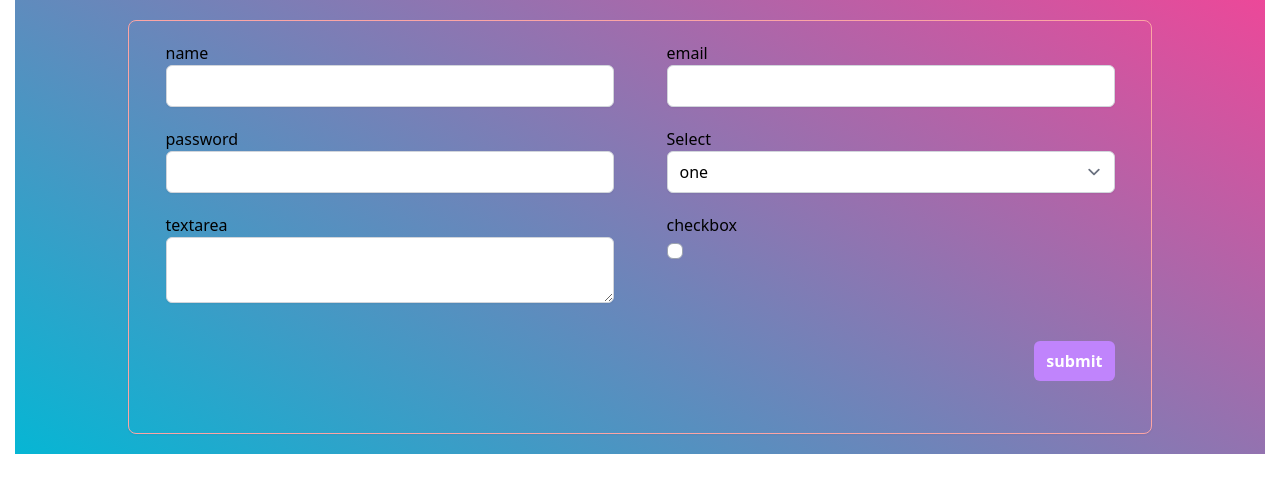
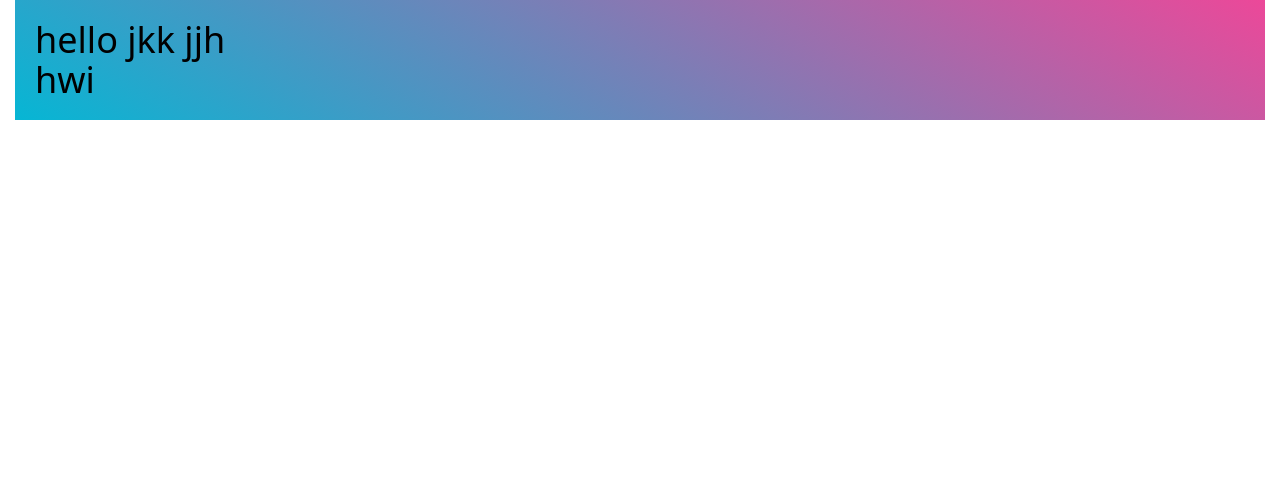
Before and after one commit to Programmer-Manik/React-Reusable-Components, a React (Vite) app: page / in a window 1280 px wide. Shown: the top 492 px of the page. Built offline with nearby package versions, Linux system fonts and the light colour scheme.

Commit message:
resusable form done

```diff
--- a/src/App.tsx
+++ b/src/App.tsx
@@ -1,12 +1,14 @@
-
 // import MainLayout from "./Components/Layout/MainLayout"
 // import Button from "./Components/Ui/Button"
 // import { FormEvent, useState } from "react"
-import NormalForm from "./Components/NormalForm/NormalForm"
-import Container from "./Components/Ui/Container"
+//import NormalForm from "./Components/NormalForm/NormalForm"
 // import Modal from "./Components/Ui/Modal";
+import {Form, FormSection, FormSubmit} from "./Components/ReusableForm";
+import Container from "./Components/Ui/Container";
 
 function App() {
+  //modal function work
+
   // const [modal , setModal] = useState(false);
   // const handleModalClose = () => {
   //   setModal((prev) => !prev)
@@ -39,11 +41,24 @@
   //   </Container>
   // )
 
+  // form component structure function
+
   return (
     <Container>
-          <NormalForm />
+      <Form>
+        <FormSection />
+        <FormSubmit />
+      </Form>
     </Container>
-  )
+  );
+
+  // NormalForm ar work
+  //   return (
+  //     <Container>
+  //           <NormalForm />
+  //     </Container>
+  //   )
+  // }
 }
 
-export default App
+export default App;
--- a/src/Components/ReusableForm/Form.tsx
+++ b/src/Components/ReusableForm/Form.tsx
@@ -1,9 +1,9 @@
 
 
-export const Form = () => {
+export const Form = ({children}) => {
    return (
-      <div>
-
-      </div>
+     <div>
+      <h1>{children}</h1>
+     </div>
    );
 };
--- a/src/Components/ReusableForm/FormSection.tsx
+++ b/src/Components/ReusableForm/FormSection.tsx
@@ -2,7 +2,7 @@
 export const FormSection = () => {
    return (
       <div>
-
+         <h1>hello jkk jjh</h1>
       </div>
    );
 };
--- a/src/Components/ReusableForm/FormSubmit.tsx
+++ b/src/Components/ReusableForm/FormSubmit.tsx
@@ -2,7 +2,7 @@
 export const FormSubmit = () => {
    return (
       <div>
-
+         <h1>hwi</h1>
       </div>
    );
 };
--- a/src/Components/ReusableForm/index.ts
+++ b/src/Components/ReusableForm/index.ts
@@ -0,0 +1,3 @@
+export * from './Form';
+export * from './FormSection';
+export * from './FormSubmit';
```
